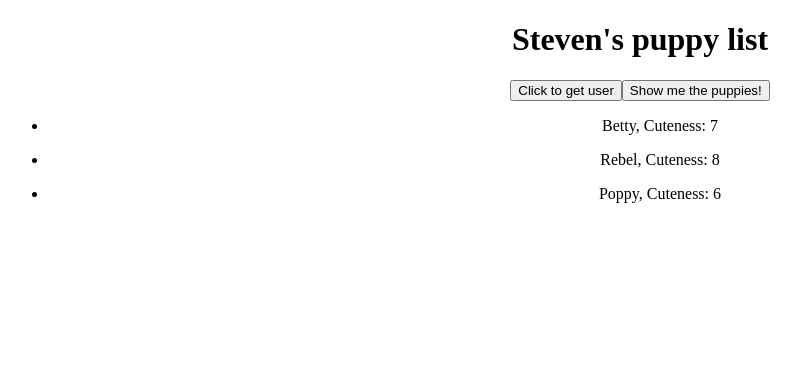
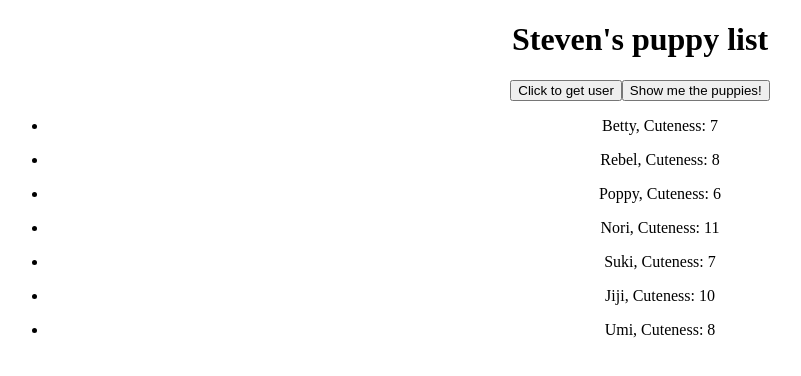
Before and after one commit to xfiddyx/react-task, a React (Create React App) app: page / in a window 1280 px wide. Shown: the top 376 px of the page, without its empty margins (0-801 px from the left). Built offline with nearby package versions, Linux system fonts and the light colour scheme.

Commit message:
got list of kittens and puppies to show using one function

```diff
--- a/src/App.js
+++ b/src/App.js
@@ -4,6 +4,49 @@ import { Header, Hello } from './components/Header';
 import { PuppyList, handleClick } from './components/puppy.ul';
 
 const user = 'Steven';
+const puppies = [
+  {
+    name: 'Betty',
+    cuteness: 7,
+    img:
+      'https://cdn1-www.dogtime.com/assets/uploads/2020/01/golden-retriever-corgi-mixed-dog-breed-pictures-1.jpg'
+  },
+  {
+    name: 'Rebel',
+    cuteness: 8,
+    img:
+      'https://s3.amazonaws.com/cdn-origin-etr.akc.org/wp-content/uploads/2017/11/12232417/Greyhound-MP.jpg'
+  },
+  {
+    name: 'Poppy',
+    cuteness: 6,
+    img:
+      'https://upload.wikimedia.org/wikipedia/commons/0/04/Labrador_Retriever_%281210559%29.jpg'
+  }
+];
+const kittens = [
+  {
+    name: 'Nori',
+    cuteness: 11,
+    img: 'https://photos.app.goo.gl/RBzgQZdqnyMZnmgc8'
+  },
+  {
+    name: 'Suki',
+    cuteness: 7,
+    img: 'https://photos.app.goo.gl/q2MFEzNbnDVrcTHE8'
+  },
+  {
+    name: 'Jiji',
+    cuteness: 10,
+    img:
+      'https://upload.wikimedia.org/wikipedia/commons/thumb/0/0c/American_Shorthair.jpg/1200px-American_Shorthair.jpg'
+  },
+  {
+    name: 'Umi',
+    cuteness: 8,
+    img: 'https://photos.app.goo.gl/RBzgQZdqnyMZnmgc8'
+  }
+];
 
 function App() {
   return (
@@ -11,7 +54,7 @@ function App() {
       <Header name={user} />
       <button onClick={Hello(user)}>Click to get user</button>
       <button onClick={handleClick}>Show me the puppies!</button>
-      <PuppyList />
+      <PuppyList puppies={puppies} kittens={kittens} />
     </div>
   );
 }
--- a/src/components/puppy.ul.js
+++ b/src/components/puppy.ul.js
@@ -1,71 +1,28 @@
 import React from 'react';
-
-const puppies = [
-  {
-    name: 'Betty',
-    cuteness: 7,
-    img:
-      'https://cdn1-www.dogtime.com/assets/uploads/2020/01/golden-retriever-corgi-mixed-dog-breed-pictures-1.jpg'
-  },
-  {
-    name: 'Rebel',
-    cuteness: 8,
-    img:
-      'https://s3.amazonaws.com/cdn-origin-etr.akc.org/wp-content/uploads/2017/11/12232417/Greyhound-MP.jpg'
-  },
-  {
-    name: 'Poppy',
-    cuteness: 6,
-    img:
-      'https://upload.wikimedia.org/wikipedia/commons/0/04/Labrador_Retriever_%281210559%29.jpg'
-  }
-];
-
-const kittens = [
-  {
-    name: 'Nori',
-    cuteness: 11,
-    img: 'https://photos.app.goo.gl/RBzgQZdqnyMZnmgc8'
-  },
-  {
-    name: 'Suki',
-    cuteness: 7,
-    img: 'https://photos.app.goo.gl/q2MFEzNbnDVrcTHE8'
-  },
-  {
-    name: 'Jiji',
-    cuteness: 10,
-    img:
-      'https://upload.wikimedia.org/wikipedia/commons/thumb/0/0c/American_Shorthair.jpg/1200px-American_Shorthair.jpg'
-  },
-  {
-    name: 'Umi',
-    cuteness: 8,
-    img: 'https://photos.app.goo.gl/RBzgQZdqnyMZnmgc8'
-  }
-];
 
 let showImages = false;
 const handleClick = () => {
   showImages = !showImages; // <-----
 };
 
-const animals = ['kittens', 'puppies'];
-
-const PuppyList = () => {
+const PuppyList = props => {
   return (
     <ul>
-      {puppies.map(puppy => {
+      {Object.values(props).map(value => {
+        //console.log(value);
+        return value.map(type => {
+          console.log(type.name);
           return (
-          <li key={puppy.name}>
+            <li key={type.name}>
               <p>
-              {puppy.name}, Cuteness: {puppy.cuteness}
+                {type.name}, Cuteness: {type.cuteness}
               </p>
               {showImages ? (
-              <img src={puppy.img} alt={`${puppy.name} profile pic`} />
+                <img src={type.img} alt={`${type.name} profile pic`} />
               ) : null}
             </li>
           );
+        });
       })}
     </ul>
   );
```
Lines whose indentation alone changed are shown as unchanged.
